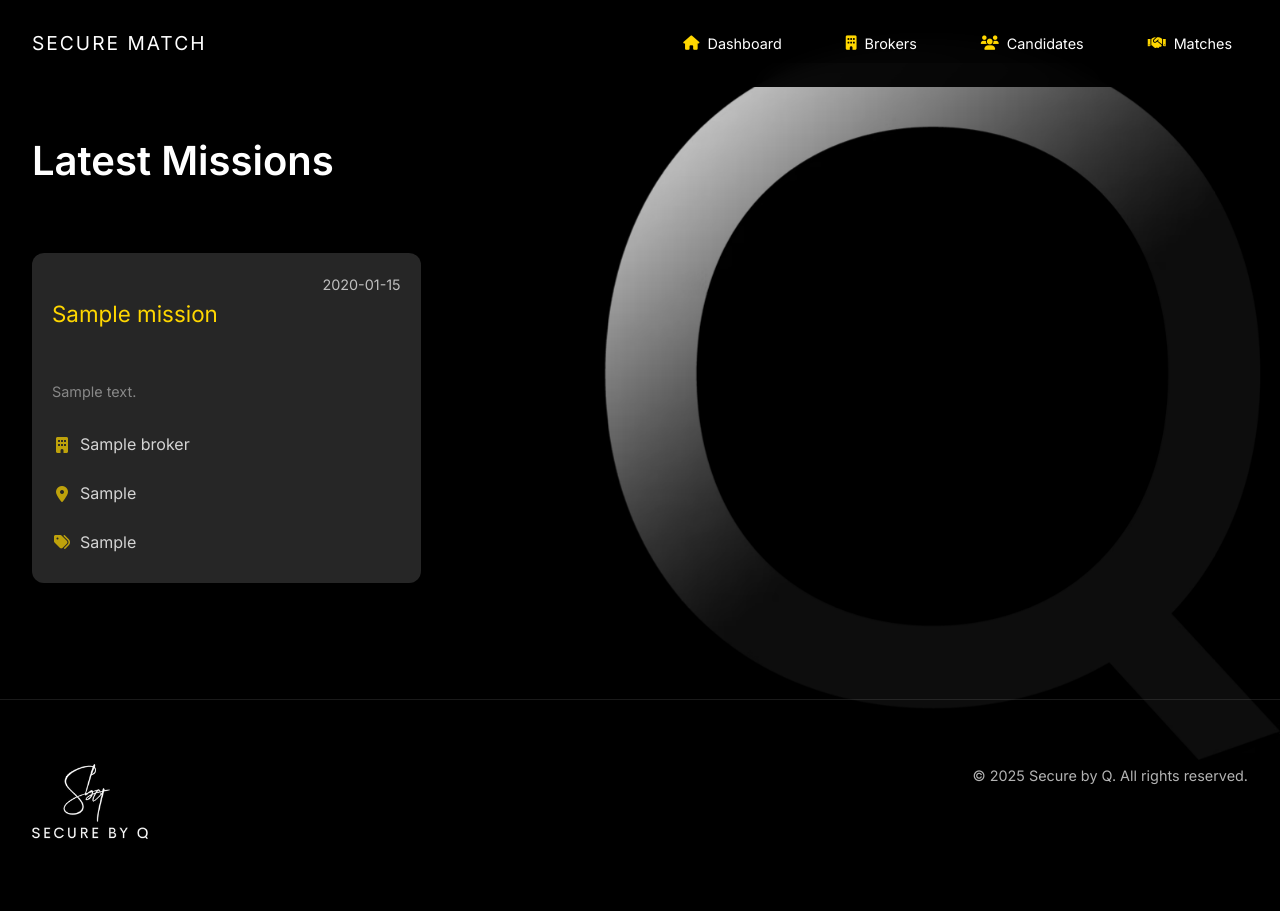
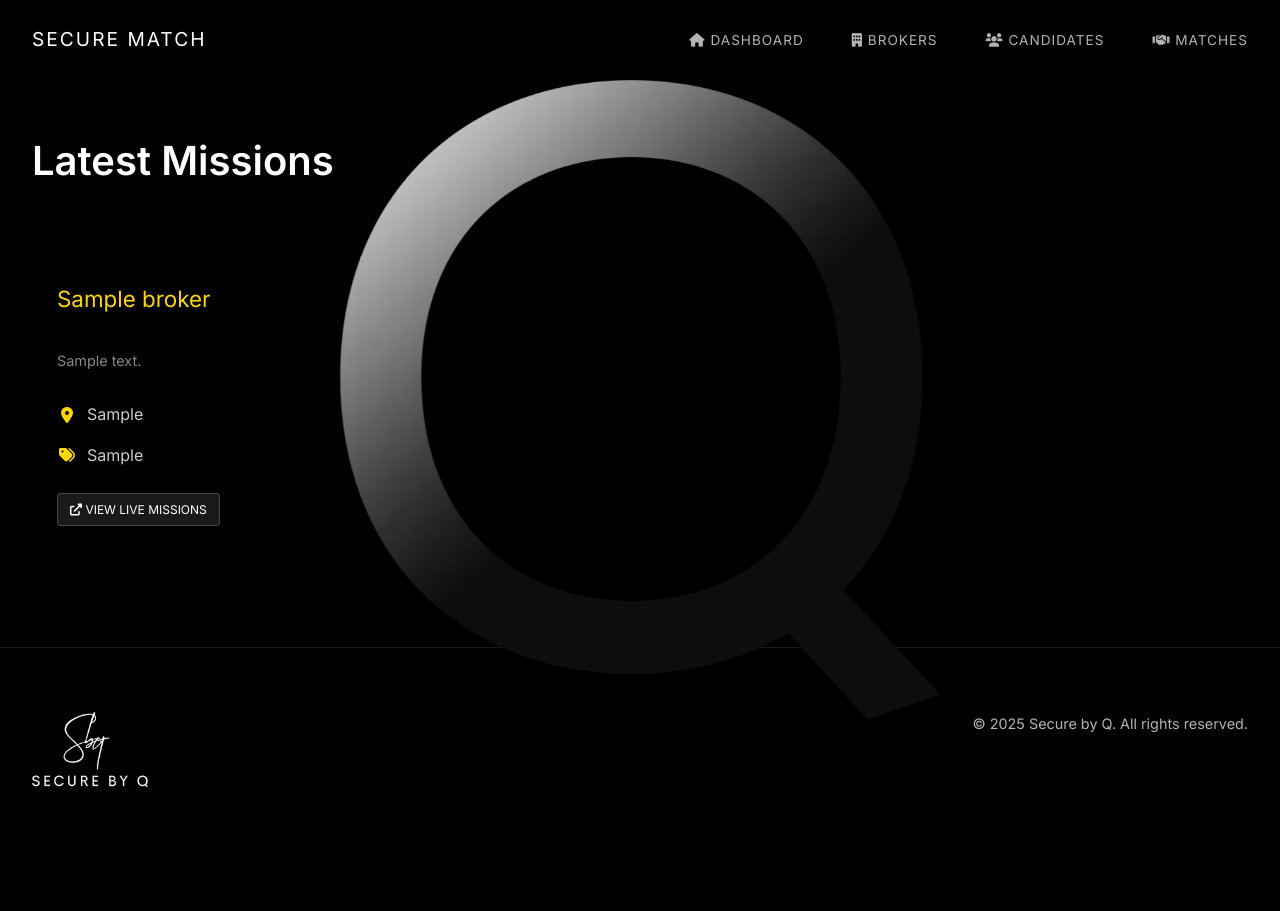
Before and after one commit to paufer2337/ai-broker, a Flask app: page /matches/ in a window 1280 px wide. After the commit the page ends 787 px from the top, so only its background shows below. Run offline with Flask 3, Linux system fonts and the light colour scheme; tables that the repository leaves empty hold one stand-in row (values such as "Sample post"); some libraries are stand-ins or nearby versions.

Commit message:
Added brokers for test scraping

```diff
--- a/blueprints/matching.py
+++ b/blueprints/matching.py
@@ -1,11 +1,18 @@
-from flask import Blueprint, render_template
+from flask import Blueprint, render_template, redirect, url_for
 from model.mission import Mission
 from extensions import db
+from scrapers.manager import ScraperManager
+from model.broker import Broker
 
 matching_bp = Blueprint('matching', __name__)
 
 @matching_bp.route('/')
 def matching_dashboard():
-    # Get latest missions, ordered by post date
-    latest_missions = Mission.query.order_by(Mission.posted_date.desc()).all()
-    return render_template('matching/dashboard.html', missions=latest_missions)
+    # Get all brokers and their mission links
+    brokers = Broker.query.all()
+    return render_template('matching/dashboard.html', brokers=brokers)
+
+@matching_bp.route('/update', methods=['POST'])
+def update_missions():
+    ScraperManager.update_missions(db)
+    return redirect(url_for('matching.matching_dashboard'))
--- a/requirements.txt
+++ b/requirements.txt
@@ -22,3 +22,6 @@ visitor==0.1.3
 Werkzeug==3.1.3
 WTForms==3.2.1
 zip==3.21.0
+beautifulsoup4==4.12.3
+requests==2.31.0
+selenium==4.18.1  # For JavaScript-rendered pages
--- /dev/null
+++ b/scrapers/brokers/__init__.py
@@ -0,0 +1,6 @@
+from .wise_it import WiseITScraper
+
+SCRAPER_MAP = {
+    'wise it': WiseITScraper,
+    # We'll add more scrapers later
+}
--- a/static/css/style.css
+++ b/static/css/style.css
@@ -14,28 +14,27 @@ body {
     color: var(--text-light);
     line-height: 1.6;
     overflow-x: hidden;
-    position: relative;
-    min-height: 100vh;
 }
 
 /* Background Q styles */
 .background-q {
     position: fixed;
     top: 0;
-    right: 0;
-    width: 100%;
+    left: 0;
+    width: 100vw;
     height: 100vh;
-    z-index: -999;
+    z-index: 1;
     pointer-events: none;
+    display: flex;
+    justify-content: center;
+    align-items: center;
 }
 
 .background-q img {
-    position: absolute;
-    top: 50%;
-    right: 0;
-    transform: translateY(-50%);
-    max-height: 90vh;
+    width: 80vw;
+    height: 80vh;
     opacity: 1;
+    object-fit: contain;
 }
 
 /* Navigation styles */
@@ -59,8 +58,6 @@ body {
     display: flex;
     justify-content: space-between;
     align-items: center;
-    position: relative;
-    background: rgba(0, 0, 0, 0.4);
 }
 
 /* Logo styles */
@@ -88,7 +85,7 @@ body {
 
 .nav-links {
     display: flex;
-    gap: 2rem;
+    gap: 3rem;
     list-style: none;
     margin: 0;
     padding: 0;
@@ -97,22 +94,37 @@ body {
 .nav-links a {
     color: var(--text-light);
     text-decoration: none;
-    font-size: 0.9rem;
-    display: flex;
-    align-items: center;
-    gap: 0.5rem;
-    padding: 0.5rem 1rem;
-    border-radius: 4px;
+    font-size: 0.85rem;
+    font-weight: 400;
+    text-transform: uppercase;
+    letter-spacing: 1px;
+    position: relative;
+    padding: 5px 0;
+    opacity: 0.7;
+    transition: all 0.3s ease;
+}
+
+.nav-links a::after {
+    content: '';
+    position: absolute;
+    bottom: 0;
+    left: 0;
+    width: 100%;
+    height: 1px;
+    background-color: var(--text-light);
+    transform: scaleX(0);
+    opacity: 0;
     transition: all 0.3s ease;
 }
 
 .nav-links a:hover {
-    background: rgba(255, 255, 255, 0.1);
-    transform: translateY(-2px);
+    opacity: 1;
+    text-shadow: 0 0 10px rgba(255, 255, 255, 0.5);
 }
 
-.nav-links i {
-    color: var(--accent);
+.nav-links a:hover::after {
+    transform: scaleX(1);
+    opacity: 0.7;
 }
 
 /* Hero section */
@@ -156,12 +168,8 @@ body {
 
 /* Footer */
 footer {
-    position: relative;
-    z-index: 1;
-    background-color: var(--background);
     padding: 4rem 0;
     border-top: 1px solid rgba(255,255,255,0.1);
-    width: 100%;
 }
 
 .footer-logo-image {
@@ -338,54 +346,36 @@ form .form-group:last-child {
     opacity: 0.8;
 }
 
-.missions-grid {
-    display: grid;
-    grid-template-columns: repeat(auto-fill, minmax(300px, 1fr));
-    gap: 25px;
-    padding: 20px 0;
+.btn-sm {
+    padding: 0.25rem 0.5rem;
+    font-size: 0.875rem;
+    line-height: 1.5;
+    border-radius: 0.2rem;
 }
 
-.mission-card {
-    background: rgba(255, 255, 255, 0.15);
-    border-radius: 12px;
-    overflow: hidden;
-    transition: transform 0.3s ease, box-shadow 0.3s ease;
+.mission-card .btn-primary {
+    margin-top: 10px;
+    width: auto;  /* Override any full-width styling */
+    display: inline-block;
 }
 
-.mission-card:hover {
-    transform: translateY(-5px);
-    box-shadow: 0 10px 20px rgba(0, 0, 0, 0.2);
+.button-container {
+    text-align: left;
+    margin-top: 10px;
 }
 
-.mission-card .card-content {
-    padding: 20px;
+.view-missions-btn {
+    display: inline-block;
+    padding: 6px 12px;
+    background: rgba(255, 255, 255, 0.1);
+    border: 1px solid rgba(255, 255, 255, 0.2);
+    border-radius: 4px;
+    color: #fff;
+    font-size: 12px;
+    text-decoration: none;
+    transition: all 0.2s ease;
 }
 
-.card-header {
-    display: flex;
-    justify-content: space-between;
-    align-items: flex-start;
-    margin-bottom: 15px;
+.view-missions-btn:hover {
+    background: rgba(255, 255, 255, 0.2);
 }
-
-.posted-date {
-    font-size: 0.9rem;
-    opacity: 0.7;
-}
-
-.card-description {
-    margin-bottom: 15px;
-    line-height: 1.5;
-}
-
-.card-text {
-    display: flex;
-    align-items: center;
-    gap: 8px;
-    margin-bottom: 8px;
-}
-
-.card-text i {
-    opacity: 0.7;
-    width: 20px;
-}
--- a/templates/matching/dashboard.html
+++ b/templates/matching/dashboard.html
@@ -6,27 +6,29 @@
         <h2 class="section-title">Latest Missions</h2>
 
         <div class="missions-grid">
-            {% for mission in missions %}
+            {% for broker in brokers %}
                 <div class="mission-card">
                     <div class="card-content">
                         <div class="card-header">
-                            <h3 class="card-title">{{ mission.title }}</h3>
-                            <span class="posted-date">{{ mission.posted_date.strftime('%Y-%m-%d') }}</span>
+                            <h3 class="card-title">{{ broker.name }}</h3>
                         </div>
                         <div class="card-details">
-                            <p class="card-description">{{ mission.description }}</p>
-                            <p class="card-text">
-                                <i class="fas fa-building"></i>
-                                <span>{{ mission.broker.name }}</span>
-                            </p>
+                            <p class="card-description">{{ broker.description }}</p>
                             <p class="card-text">
                                 <i class="fas fa-map-marker-alt"></i>
-                                <span>{{ mission.location }}</span>
+                                <span>{{ broker.location }}</span>
                             </p>
                             <p class="card-text">
                                 <i class="fas fa-tags"></i>
-                                <span>{{ mission.required_skills }}</span>
+                                <span>{{ broker.focus_areas }}</span>
                             </p>
+                            {% if broker.webpage %}
+                                <div class="button-container">
+                                    <a href="{{ broker.webpage }}" target="_blank" class="view-missions-btn">
+                                        <i class="fas fa-external-link-alt"></i> VIEW LIVE MISSIONS
+                                    </a>
+                                </div>
+                            {% endif %}
                         </div>
                     </div>
                 </div>
```
Also changed, not shown: scrapers/base.py (added, +16 -0 lines), scrapers/brokers/experis.py (added, +13 -0 lines), scrapers/brokers/wise_it.py (added, +101 -0 lines), scrapers/manager.py (added, +41 -0 lines), tests/test_scrapers.py (added, +32 -0 lines).
